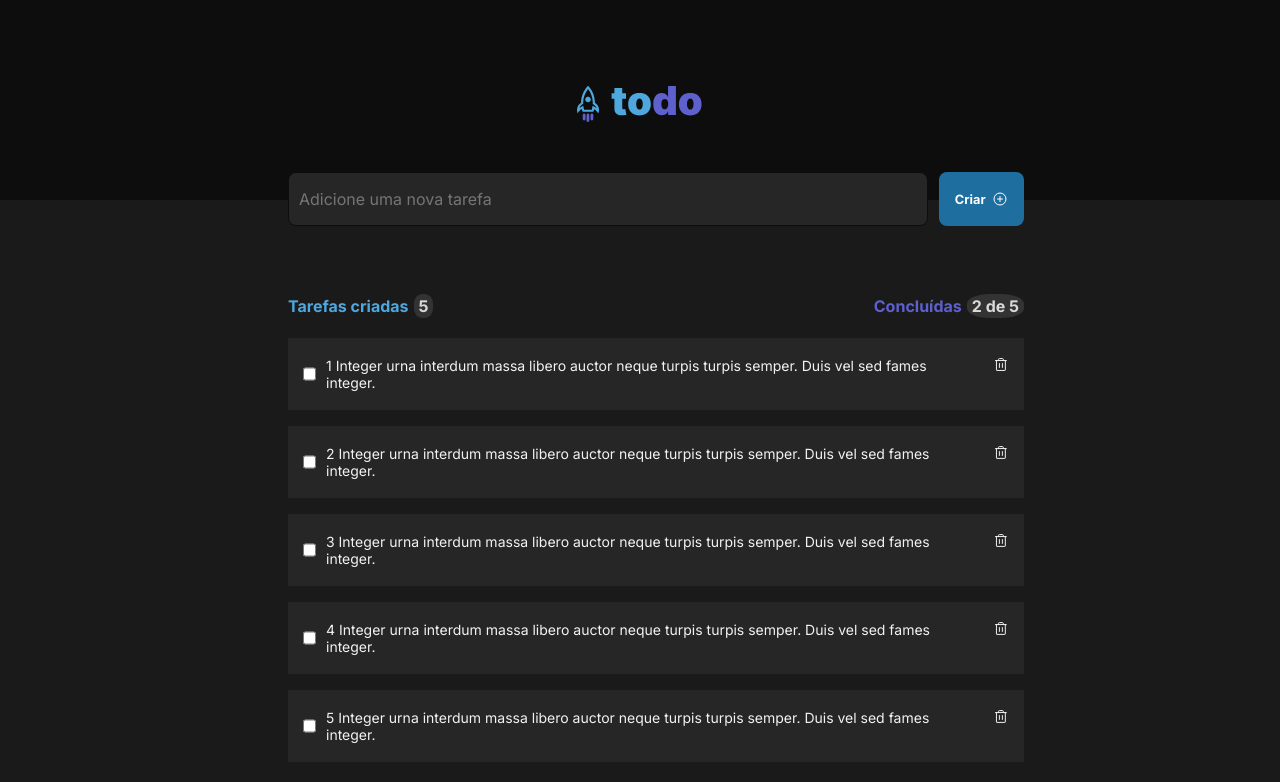
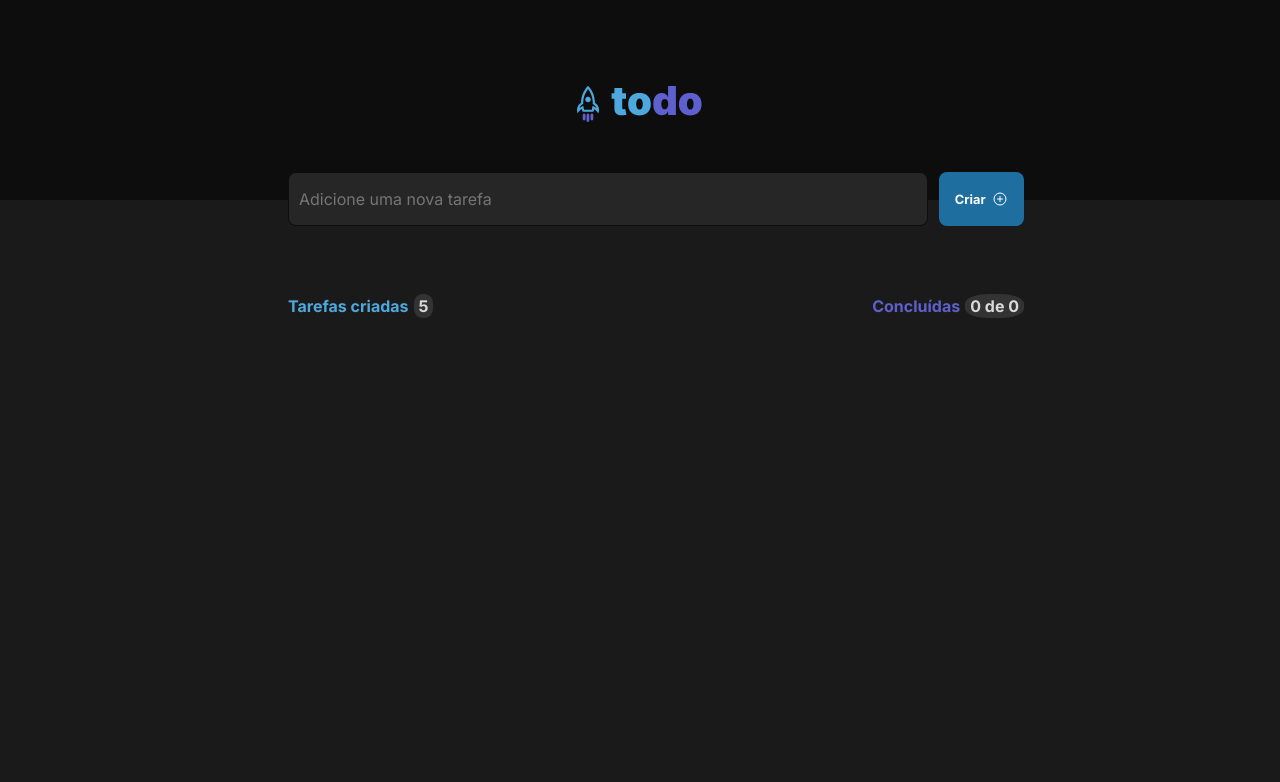
Before and after one commit to PetersonFonseca/todo, a React (Vite) app: page / in a window 1280 px wide. Shown: the top 782 px of the page. Built offline with nearby package versions, Linux system fonts and the light colour scheme.

Commit message:
finding error add intem list

```diff
--- a/src/App.tsx
+++ b/src/App.tsx
@@ -3,22 +3,39 @@ import './global.css'
 import styles from './App.module.css'
 import { ContentWrapper } from './components/ContentWrapper'
 import { Header } from './components/Header'
-import { Search } from './components/Search'
+import { Create } from './components/Create'
 function App() {
   const [count, setCount] = useState(0)
   const [todoList, setTodoList] = useState([])
+  const [checked, setChecked] = useState([])
 
-  const todoListArray = [
-    "1 Integer urna interdum massa libero auctor neque turpis turpis semper. Duis vel sed fames integer.",
-    "2 Integer urna interdum massa libero auctor neque turpis turpis semper. Duis vel sed fames integer.",
-    "3 Integer urna interdum massa libero auctor neque turpis turpis semper. Duis vel sed fames integer.",
-    "4 Integer urna interdum massa libero auctor neque turpis turpis semper. Duis vel sed fames integer.",
-    "5 Integer urna interdum massa libero auctor neque turpis turpis semper. Duis vel sed fames integer.",
-  ]
+  // const todoListArray = [
+  //   "1 Integer urna interdum massa libero auctor neque turpis turpis semper. Duis vel sed fames integer.",
+  //   "2 Integer urna interdum massa libero auctor neque turpis turpis semper. Duis vel sed fames integer.",
+  //   "3 Integer urna interdum massa libero auctor neque turpis turpis semper. Duis vel sed fames integer.",
+  //   "4 Integer urna interdum massa libero auctor neque turpis turpis semper. Duis vel sed fames integer.",
+  // ]
 
-  useEffect(() => {
-    setTodoList(todoListArray)
-  }, [])
+  // useEffect(() => {
+  //   setTodoList(todoListArray)
+  // }, [])
+
+  function handleCheck() {
+    let updatedList = [...checked];
+    if (event.target.checked) {
+      updatedList = [...checked, event.target.value]
+    } else {
+      updatedList.splice(checked.indexOf(event.target.value), 1)
+    }
+    setChecked(updatedList)
+  }
+
+  function createItem(itemText) {
+
+    let updatedTodoList = [...todoList, itemText]
+    setTodoList(updatedTodoList)
+
+  }
 
 
 
@@ -27,8 +44,8 @@ function App() {
       <div className={styles.wrapper}>
         <Header />
         <div className={styles.wrapperContent}>
-          <Search todoListProps={todoList} />
-          <ContentWrapper todoListProps={todoList} />
+          <Create todoList={todoList} createItem={createItem} />
+          <ContentWrapper todoList={todoList} handleCheck={handleCheck} checked={checked} />
         </div>
       </div>
     </div>
--- a/src/components/Content.tsx
+++ b/src/components/Content.tsx
@@ -1,10 +1,10 @@
 import styles from './Content.module.css'
 import { Item } from './Item'
-export function Content({ todoListProps }) {
+export function Content({ todoList, handleCheck }) {
   return (
     <div className={styles.wrapper}>
-      {todoListProps.map((item, index) => (
-        <Item item={item} key={index} />
+      {todoList.map((item, index) => (
+        <Item item={item} key={index} handleCheck={handleCheck} />
       ))}
     </div>
   )
--- a/src/components/ContentWrapper.tsx
+++ b/src/components/ContentWrapper.tsx
@@ -2,11 +2,11 @@ import styles from './ContentWrapper.module.css'
 import { Content } from './Content'
 import { HeaderContent } from './HearderContent'
 import { useState } from 'react'
-export function ContentWrapper({ todoListProps }) {
+export function ContentWrapper({ todoList, handleCheck, checked }) {
   return (
     <div className={styles.wrapper}>
-      <HeaderContent />
-      <Content todoListProps={todoListProps} />
+      <HeaderContent checked={checked} todoList={todoList} />
+      <Content todoList={todoList} handleCheck={handleCheck} />
     </div>
   )
 }
--- a/src/components/Search.module.css
+++ b/src/components/Create.module.css
@@ -1,4 +1,4 @@
-.searchForm {
+.createForm {
   width: 46rem;
   height: 54px;
   display: flex;
@@ -6,7 +6,7 @@
   margin-top: -60px
 }
 
-.searchForm input {
+.createForm input {
   width: 40rem;
   height: 54px;
   background: var(--gray-500);
@@ -17,7 +17,7 @@
   border: 0.5px solid var(--gray-700);
 }
 
-.searchForm button[type="submit"] {
+.createForm button[type="submit"] {
   border-radius: 8px;
   border: 0;
   background: var(--blue-dark);
@@ -32,6 +32,6 @@
   gap: 0.4rem;
 }
 
-.searchForm button[type="submit"]:hover {
+.createForm button[type="submit"]:hover {
   background: var(--blue);
 }
--- /dev/null
+++ b/src/components/Create.tsx
@@ -0,0 +1,25 @@
+import styles from './Create.module.css'
+import { PlusCircle } from 'phosphor-react'
+import { useState } from 'react'
+
+export function Create({ todoList, createItem }) {
+  const [itemText, setItemText] = useState('')
+
+  function handleChange(event) {
+    setItemText(event.target.value)
+  }
+  return (
+    <form className={styles.createForm}>
+      <input
+        placeholder='Adicione uma nova tarefa'
+        id="createItem"
+        onChange={handleChange}
+        value={itemText}
+      />
+      <button type='submit' onClick={() => createItem(itemText)}>
+        Criar
+        <PlusCircle size={16} />
+      </button>
+    </form>
+  )
+}
--- a/src/components/HearderContent.tsx
+++ b/src/components/HearderContent.tsx
@@ -1,9 +1,9 @@
 import styles from './HeaderContent.module.css'
-export function HeaderContent() {
+export function HeaderContent({ checked, todoList }) {
   return (
     <div className={styles.wrapper}>
       <p className={styles.pLeft}>Tarefas criadas<span>5</span></p>
-      <p className={styles.pRight}>Concluídas<span>2 de 5</span></p>
+      <p className={styles.pRight}>Concluídas<span>{checked.length} de {todoList.length}</span></p>
     </div>
   )
 }
--- a/src/components/Item.tsx
+++ b/src/components/Item.tsx
@@ -1,11 +1,9 @@
 import styles from './Item.module.css'
 import { Trash } from 'phosphor-react'
 
-export function Item({ item }) {
+export function Item({ item, handleCheck }) {
 
-  function handleCheck() {
 
-  }
   return (
     <div className={styles.wrapper}>
       <div className={styles.content}>
--- a/src/components/Search.tsx
+++ /dev/null
@@ -1,14 +0,0 @@
-import styles from './Search.module.css'
-import { PlusCircle } from 'phosphor-react'
-
-export function Search({ todoListProps }) {
-  return (
-    <form className={styles.searchForm}>
-      <input placeholder='Adicione uma nova tarefa' />
-      <button type='submit'>
-        Criar
-        <PlusCircle size={16} />
-      </button>
-    </form>
-  )
-}
```
